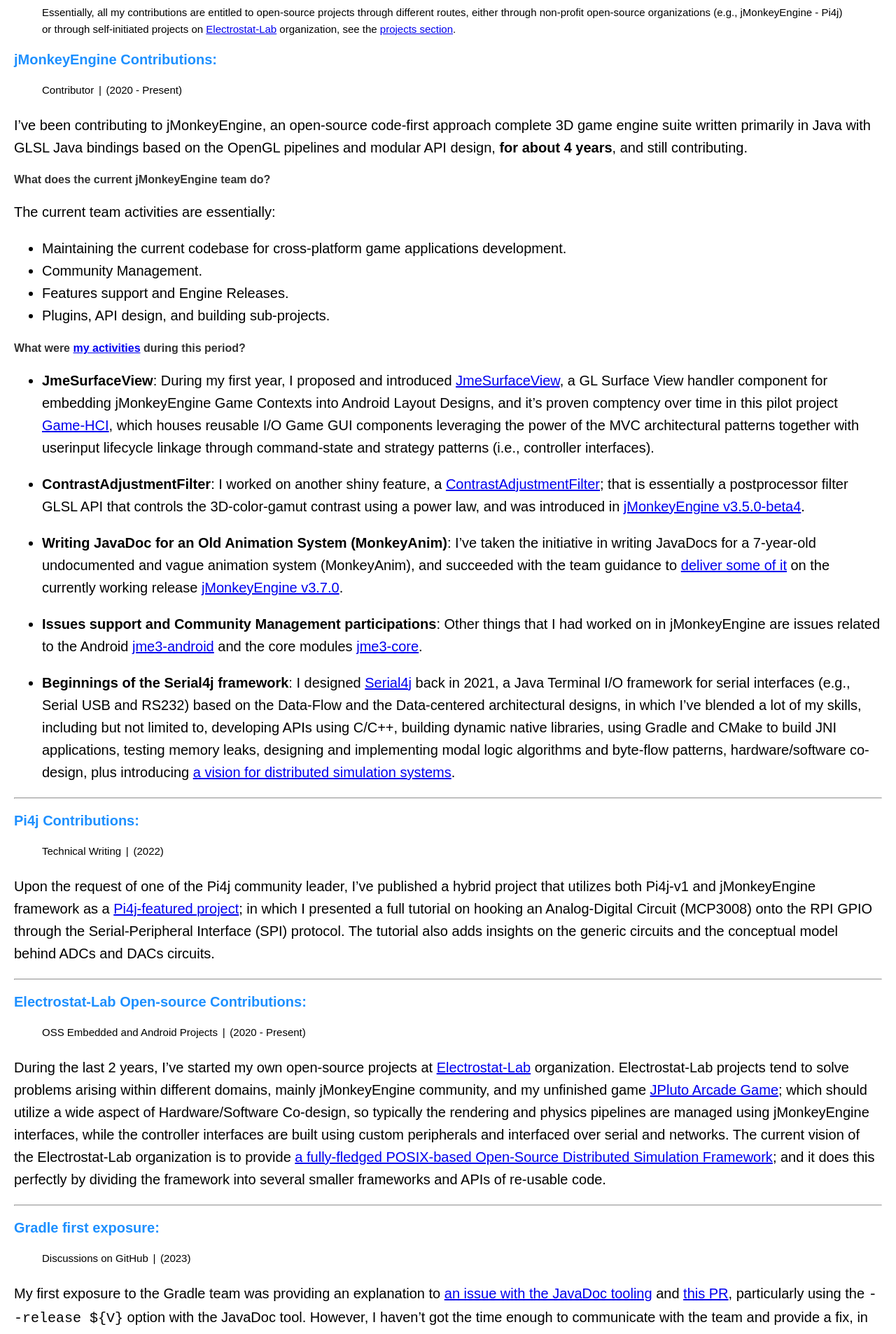
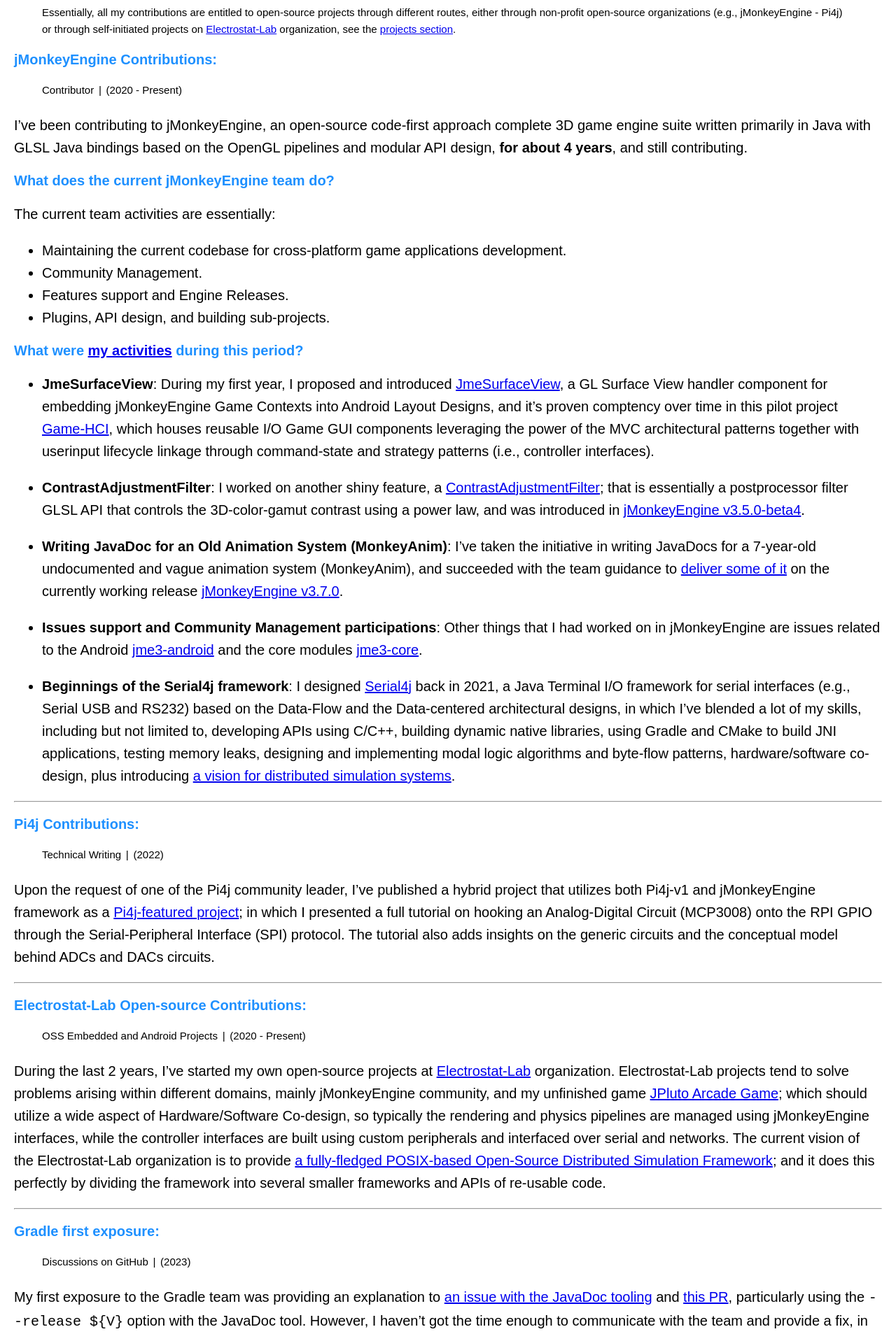
Before and after one commit to pavly-gerges/pavly-gerges, a Jekyll site: the page built from resume/index.md, in a window 1280 px wide. Shown: the part 1531-3438 px from the top of the page at 70% size. Built offline with Jekyll 4.4.1, drawn with Linux system fonts in a browser that asks for light colours; our own code applies the rules of GitHub Pages for plain Markdown files.

```diff
--- a/resume/index.md
+++ b/resume/index.md
@@ -28,14 +28,14 @@ Though I'm a medical candidate, I've got enough wisdom over these years to find
 
 I've been contributing to jMonkeyEngine, an open-source code-first approach complete 3D game engine suite written primarily in Java with GLSL Java bindings based on the OpenGL pipelines and modular API design, **for about 4 years**, and still contributing.
 
-#### What does the current jMonkeyEngine team do?
+### What does the current jMonkeyEngine team do?
 The current team activities are essentially:
 - Maintaining the current codebase for cross-platform game applications development.
 - Community Management.
 - Features support and Engine Releases.
 - Plugins, API design, and building sub-projects.
 
-#### What were [my activities](https://github.com/jMonkeyEngine/jmonkeyengine/commits?author=pavly-gerges) during this period?
+### What were [my activities](https://github.com/jMonkeyEngine/jmonkeyengine/commits?author=pavly-gerges) during this period?
 - **JmeSurfaceView**: During my first year, I proposed and introduced [JmeSurfaceView](https://github.com/jMonkeyEngine/jmonkeyengine/tree/master/jme3-android/src/main/java/com/jme3/view/surfaceview), a GL Surface View handler component for embedding jMonkeyEngine Game Contexts into Android Layout Designs, and it's proven comptency over time in this pilot project [Game-HCI](https://github.com/Electrostat-Lab/Game-HCI), which houses reusable I/O Game GUI components leveraging the power of the MVC architectural patterns together with userinput lifecycle linkage through command-state and strategy patterns (i.e., controller interfaces).
 
 - **ContrastAdjustmentFilter**: I worked on another shiny feature, a [ContrastAdjustmentFilter](https://github.com/jMonkeyEngine/jmonkeyengine/pull/1665); that is essentially a postprocessor filter GLSL API that controls the 3D-color-gamut contrast using a power law, and was introduced in [jMonkeyEngine v3.5.0-beta4](https://github.com/jMonkeyEngine/jmonkeyengine/releases/tag/v3.5.0-beta4).
```
